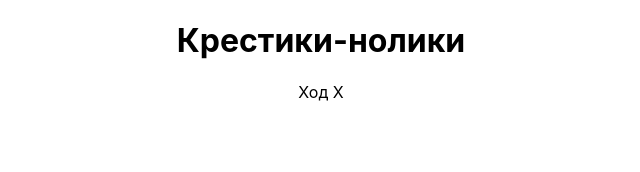
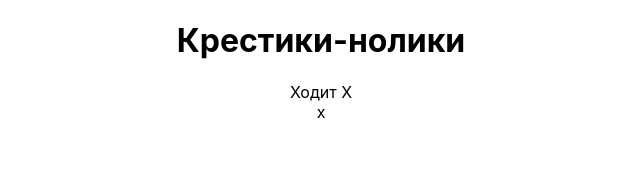
Before and after one commit to dsilichev/module2_3_1, a React (Create React App) app: page / in a window 1280 px wide. Shown: the top 172 px of the page, without its empty margins (319-959 px from the left). Built offline with nearby package versions, Linux system fonts and the light colour scheme.

Commit message:
minor changes

```diff
--- a/src/App.js
+++ b/src/App.js
@@ -6,23 +6,21 @@ export const App = () => {
   let [currentPlayer, setCurrentPlayer] = useState('X');
   let [isGameEnded, setIsGameEnded] = useState(false);
   let [isDraw, setIsDraw] = useState(false);
-  let [field, setField] = useState([
-    '', '', '',
-    '', '', '',
-    '', '', '',
-  ]);
+  let [field, setField] = useState(['x', '', '', '', '', '', '', '', '']);
 
   return (
     <div className={styles.container}>
       <h1>Крестики-нолики</h1>
-      <GameLayout currentPlayer={currentPlayer}
+      <GameLayout
+        currentPlayer={currentPlayer}
         isGameEnded={isGameEnded}
         isDraw={isDraw}
         field={field}
         onSetCurrentPlayer={setCurrentPlayer}
         onSetGameEnded={setIsGameEnded}
         onSetDraw={setIsDraw}
-                  onSetField={setField} />
+        onSetField={setField}
+      />
     </div>
   );
 };
--- a/src/components/FieldLayout.js
+++ b/src/components/FieldLayout.js
@@ -2,7 +2,7 @@ export const FieldLayout = (props) => {
   console.log(props.field);
   return (
     <div>
-      {props.field}
+      {props.field.map(fieldItem => <div>{fieldItem}</div>)}
     </div>
   )
 }
--- a/src/components/InformationLayout.js
+++ b/src/components/InformationLayout.js
@@ -2,7 +2,7 @@ export const InformationLayout = (props) => {
   //console.log(props);
   return (
     <div>
-      <label>{`Ход ${props.currentPlayer}`}</label>
+      <label>{`Ходит ${props.currentPlayer}`}</label>
     </div>
   )
 }
```
Lines whose indentation alone changed are shown as unchanged.
